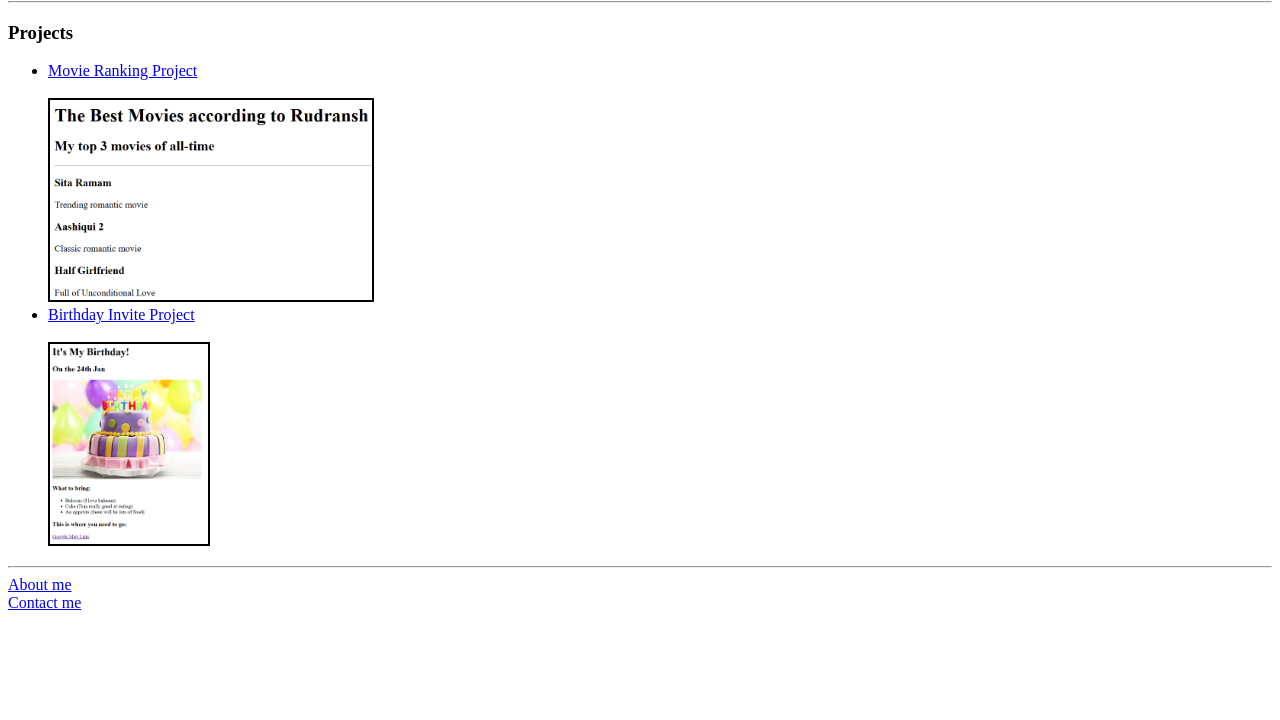
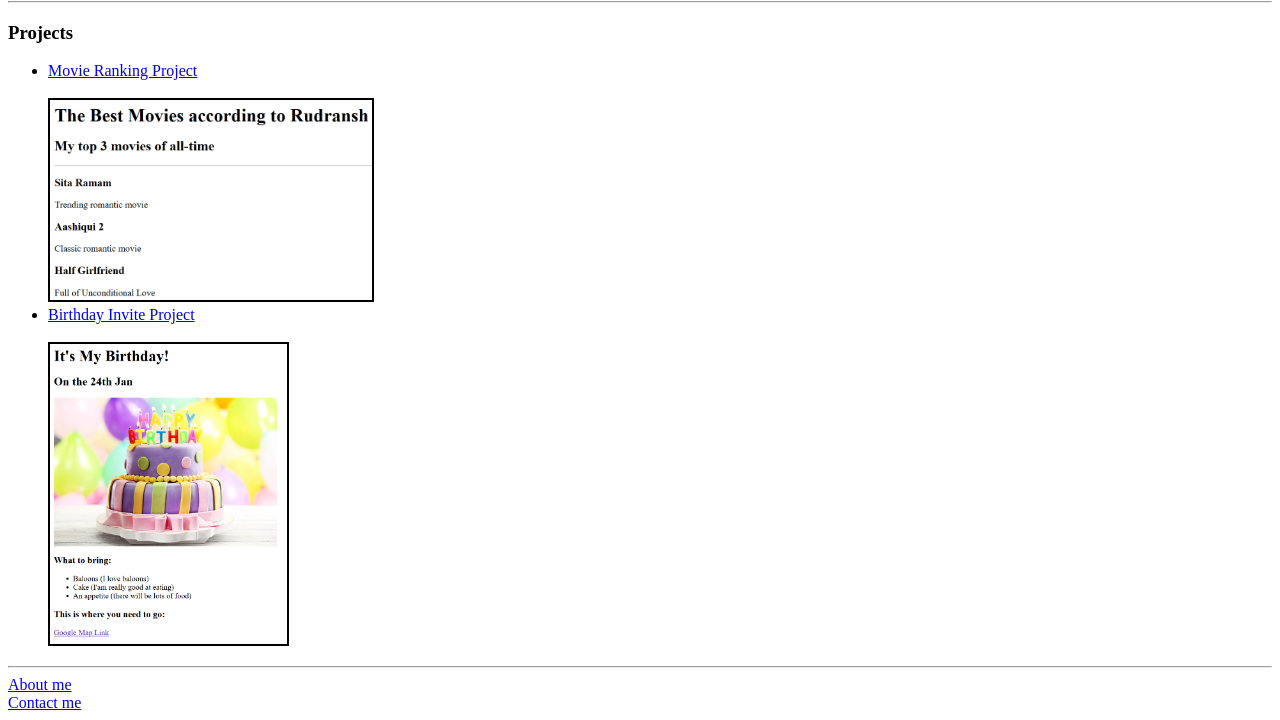
Before and after one commit to Rudranshbhardwaj2401/HTML_Portfolio, a plain HTML site: page index.html in a window 1280 px wide. Shown: the part 126-846 px from the top of the page. Before the commit the page ends 800 px from the top, so only its background shows below. Drawn offline with Linux system fonts and the light colour scheme.

Commit message:
Update index.html

```diff
--- a/index.html
+++ b/index.html
@@ -18,7 +18,7 @@
 <img src="./assets/images/Movie Ranking Project Preview.png" height="200px" border="2px"/>
 <br/>
 <li><a href="./public/birthday-invite.html">Birthday Invite Project</a></li><br/>
-<img src="./assets/images/Birthday Invite Project Preview.png" height="200" border="2px"/>
+<img src="./assets/images/Birthday Invite Project Preview.png" height="300" border="2px"/>
 </ul>
 
 <hr/>
```
